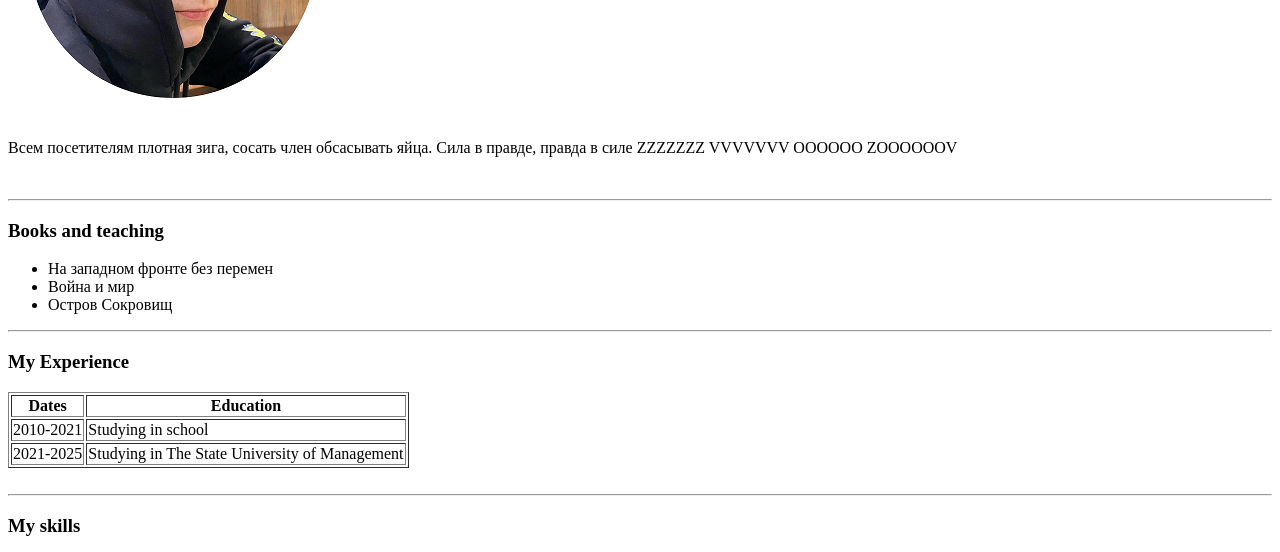
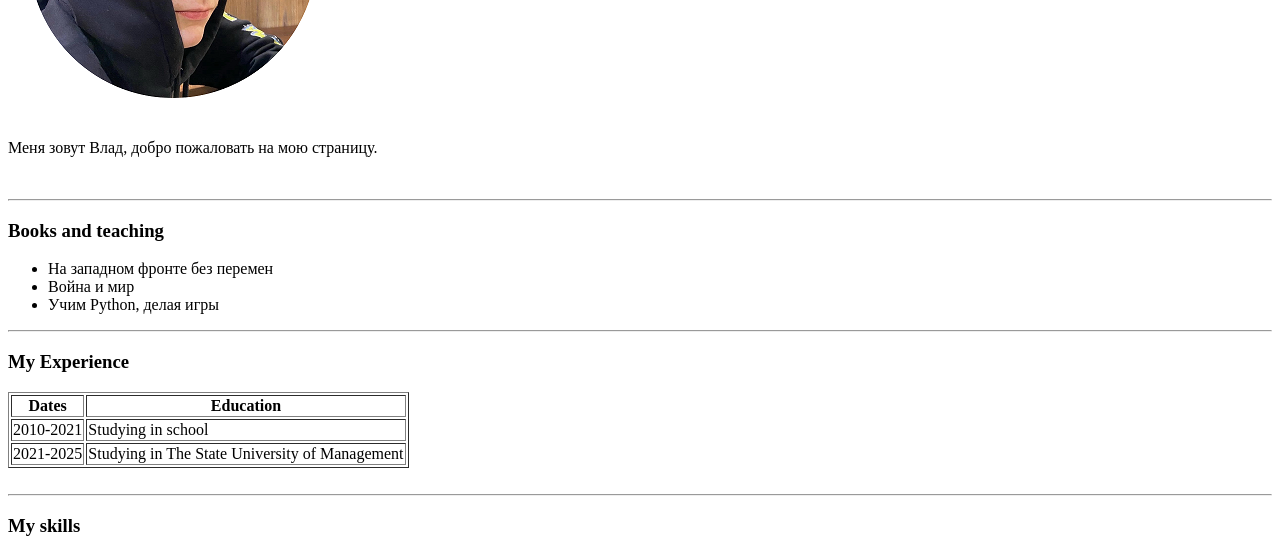
Before and after one commit to HeavensDoor1/cv, a plain HTML site: page index.html in a window 1280 px wide. Shown: the part 219-771 px from the top of the page. Drawn offline with Linux system fonts and the light colour scheme.

Commit message:
Update index.html

```diff
--- a/index.html
+++ b/index.html
@@ -22,8 +22,7 @@
             </td>
         </tr>
     </table>
-    <p>Всем посетителям плотная зига, сосать член обсасывать яйца. Сила в правде, правда в силе ZZZZZZZ VVVVVVV OOOOOO
-        ZOOOOOOV
+    <p>Меня зовут Влад, добро пожаловать на мою страницу.
     </p>
     <br>
     <hr>
@@ -31,7 +30,7 @@
     <ul>
         <li>На западном фронте без перемен</li>
         <li>Война и мир</li>
-        <li>Остров Сокровищ</li>
+        <li>Учим Python, делая игры</li>
     </ul>
     <hr>
     <h3>My Experience</h3>
```
